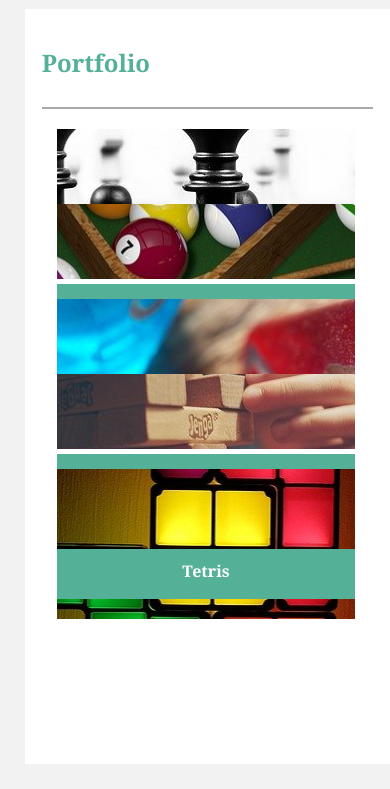
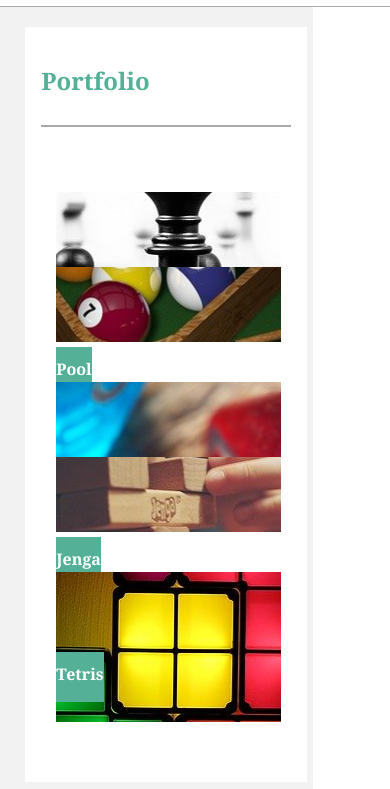
Before and after one commit to jdalefoskey/homeworktwo, a plain HTML site: page portfolio.html in a window 390 px wide. Shown: the part 91-880 px from the top of the page. Drawn offline with nearby package versions, Linux system fonts and the light colour scheme.

Commit message:
updated media queries

```diff
--- a/css/contactstyle.css
+++ b/css/contactstyle.css
@@ -1,3 +1,16 @@
+@media only screen and (max-width: 800px) {
+    a {
+      margin-top: -10px;
+      margin-left: -10px;
+      float: left;
+      display: block;
+      padding-bottom: 0;
+    }
+    .row2Box {
+      max-width: 80%;
+    }
+}
+
 .row2Box {
     height: 500px;
     width: 500px;
--- a/css/indexstyle.css
+++ b/css/indexstyle.css
@@ -1,4 +1,15 @@
-
+@media only screen and (max-width: 800px) {
+    a {
+        margin-top: -10px;
+        margin-left: -10px;
+        float: left;
+        display: block;
+        padding-bottom: 0;
+    }
+    .myColrow2 {
+        max-width: 80%;
+    }
+}
 
 .myColrow2 {
     margin-left: 50px;
--- a/css/portfoliostyle.css
+++ b/css/portfoliostyle.css
@@ -1,3 +1,30 @@
+@media only screen and (max-width: 800px) {
+    * {
+        display: block;
+        float: left;
+    }
+
+    a {
+            margin-top: -10px;
+            margin-left: -10px;
+            float: left;
+            display: block;
+            padding-bottom: 0;
+    }
+
+    .myColrow2 {
+        max-width: 90%;
+    }
+    .columns {
+        padding-top: 25px;
+        padding-bottom: 25px;
+    }
+    .myRow3 {
+        clear: both;
+        width: 100%;
+    }
+}
+
 .myColrow2, .col2row1, .col2row2, .col2row3, .col2row4  {
     margin-top: 20px;
 }
--- a/portfolio.html
+++ b/portfolio.html
@@ -35,12 +35,12 @@
                     <h4 class="portfoliotag">Portfolio</h4>
                 </div>
                 <div class="row col2row2">
-                    <div class="col-md-6 col-sm-6 columnOne">
+                    <div class="col-md-6 col-sm-6 columnOne columns">
                         <div class="cards card1">
                             <div class="banner">Chess Game</div>
                         </div>
                     </div>
-                    <div class="col-md-6 col-sm-6 columnTwo">
+                    <div class="col-md-6 col-sm-6 columnTwo columns">
                         <div class="cards card2">
                             <div class="banner">Pool</div>
                         </div>
@@ -48,12 +48,12 @@
                 </div>
 
                 <div class="row col2row3">
-                    <div class="col-md-6 col-sm-6 columnOne">
+                    <div class="col-md-6 col-sm-6 columnOne columns">
                         <div class="cards card3">
                             <div class="banner">Dice</div>
                         </div>
                     </div>
-                    <div class="col-md-6 col-sm-6 columnTwo">
+                    <div class="col-md-6 col-sm-6 columnTwo columns">
                         <div class="cards card4">
                             <div class="banner">Jenga</div>
                         </div>
@@ -61,7 +61,7 @@
                 </div>
 
                 <div class="row col2row4">
-                    <div class="col-md-6 col-sm-6 columnOne">
+                    <div class="col-md-6 col-sm-6 columnOne columns">
                         <div class="cards card5">
                             <div class="banner">Tetris</div>
                         </div>
```
Also changed, not shown: index.html (+1 -4 lines), assets/Images/me.jpg (added), 1 other file.
